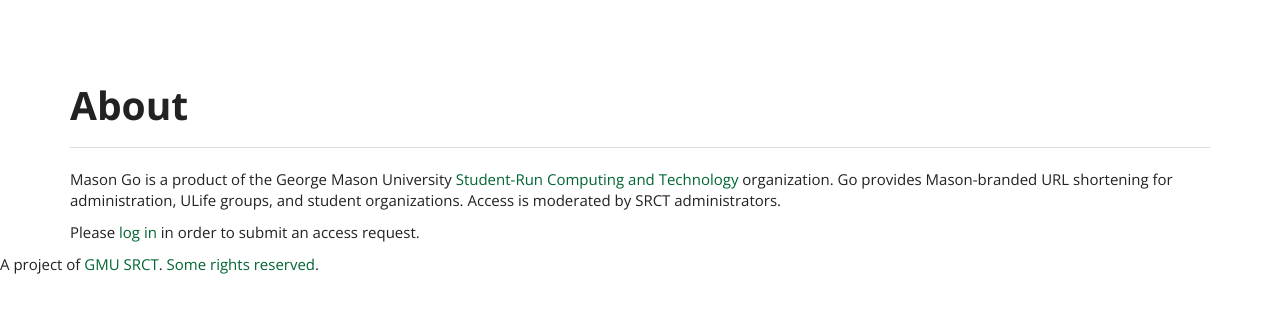
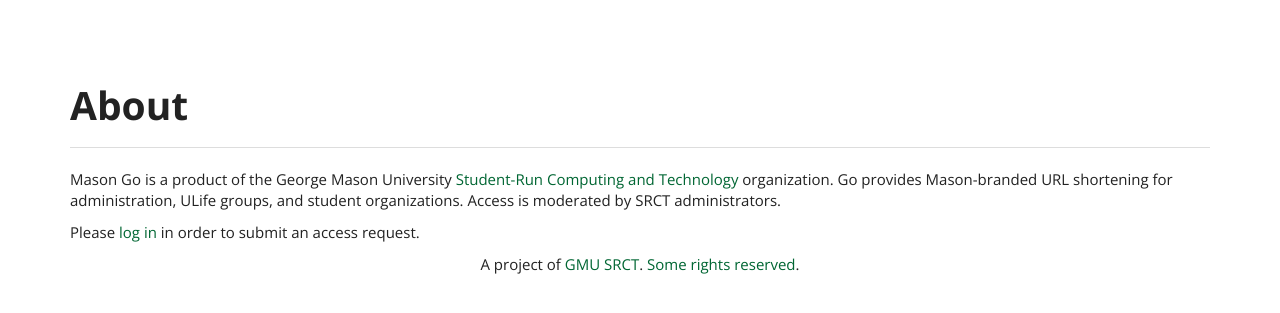
Before and after one commit to srct/go, a Django app: template go/go/templates/about.html in a window 1280 px wide. Shown: the part 45-358 px from the top of the page. Run offline with Django 3.2, Linux system fonts and the light colour scheme; the template is opened without the code that fills it, so the values that code supplies are empty; some libraries are stand-ins or nearby versions; some web fonts are replaced.

Commit message:
Bootstrapified footer.

```diff
--- a/go/go/templates/base.html
+++ b/go/go/templates/base.html
@@ -30,21 +30,17 @@
 
   <body>
 
-    <div id="wrap">
+    {% include 'navigation.html' %}
 
-      {% include 'navigation.html' %}
+    <div class="container">
 
-      <div class="container">
+      {% block content %}
 
-        {% block content %}
+      {% endblock %}
 
-        {% endblock %}
-
-      </div>
+      {% include 'footer.html' %}
 
     </div>
-
-    {% include 'footer.html' %}
 
     {% tracking_code %}
 
--- a/go/go/templates/footer.html
+++ b/go/go/templates/footer.html
@@ -1,7 +1,9 @@
-<div id="signoff">
-  A project of
-  <a href="http://srct.gmu.edu/">GMU SRCT</a>.
-  <a href="http://www.apache.org/licenses/LICENSE-2.0">Some rights reserved</a>.
-  <br/><br />
-
-</div>
+<footer>
+  <div class="row">
+    <div class="col-lg-12 text-center">
+      A project of
+      <a href="http://srct.gmu.edu/">GMU SRCT</a>.
+      <a href="http://www.apache.org/licenses/LICENSE-2.0">Some rights reserved</a>.
+    </div>
+  </div>
+</footer>
```
